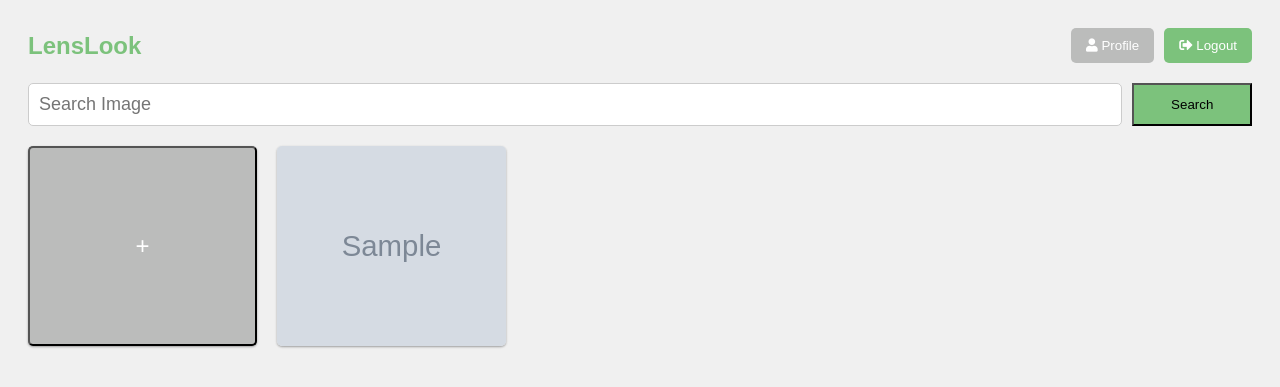
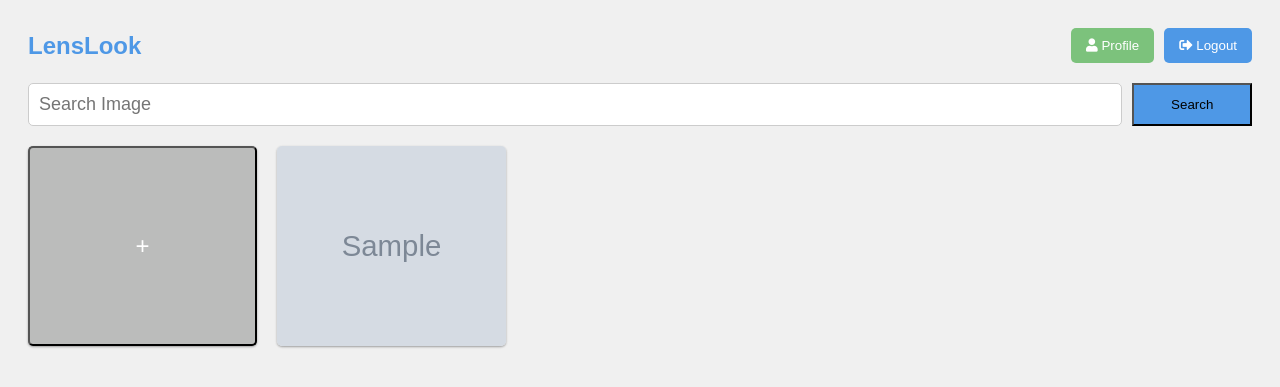
Before and after one commit to ahzamm/fyp-API-gateway, a Flask app: template templates/home.html in a window 1280 px wide. Shown: the top 387 px of the page. Run offline with Flask 3, Linux system fonts and the light colour scheme; the template is opened without the code that fills it: most values are stand-ins (such as "Sample title", 1, 10 or a date in 2020); grey boxes marked "Sample" are stand-in pictures.

Commit message:
Update button colors in home.html

```diff
--- a/templates/home.html
+++ b/templates/home.html
@@ -18,12 +18,12 @@
         }
 
         .search-bar button {
-            background-color: #7cc27c;
+            background-color: #4e98e6;
             width: 10%;
         }
 
         .search-bar button:hover {
-            background-color: #52a152;
+            background-color: #007bff;
         }
 
         #search {
@@ -56,7 +56,7 @@
         }
 
         .image-grid button:hover {
-            background-color: #7cc27c;
+            background-color: #4e98e6;
         }
 
         .image-grid button {
@@ -76,7 +76,7 @@
         .logo {
             font-size: 24px;
             font-weight: bold;
-            color: #7cc27c;
+            color: #4e98e6;
         }
 
         .user-controls {
@@ -85,7 +85,7 @@
         }
 
         .user-controls button {
-            background-color: #7cc27c;
+            background-color: #4e98e6;
             color: white;
             border: none;
             padding: 10px 15px;
@@ -96,15 +96,15 @@
         }
 
         .user-controls button:hover {
-            background-color: #52a152;
+            background-color: #007bff;
         }
 
         .user-controls .profile-button {
-            background-color: #bbbcbb;
+            background-color: #7cc27c;
         }
 
         .user-controls .profile-button:hover {
-            background-color: #a2a3a2;
+            background-color: rgb(78, 213, 78);
         }
     </style>
 </head>
```
